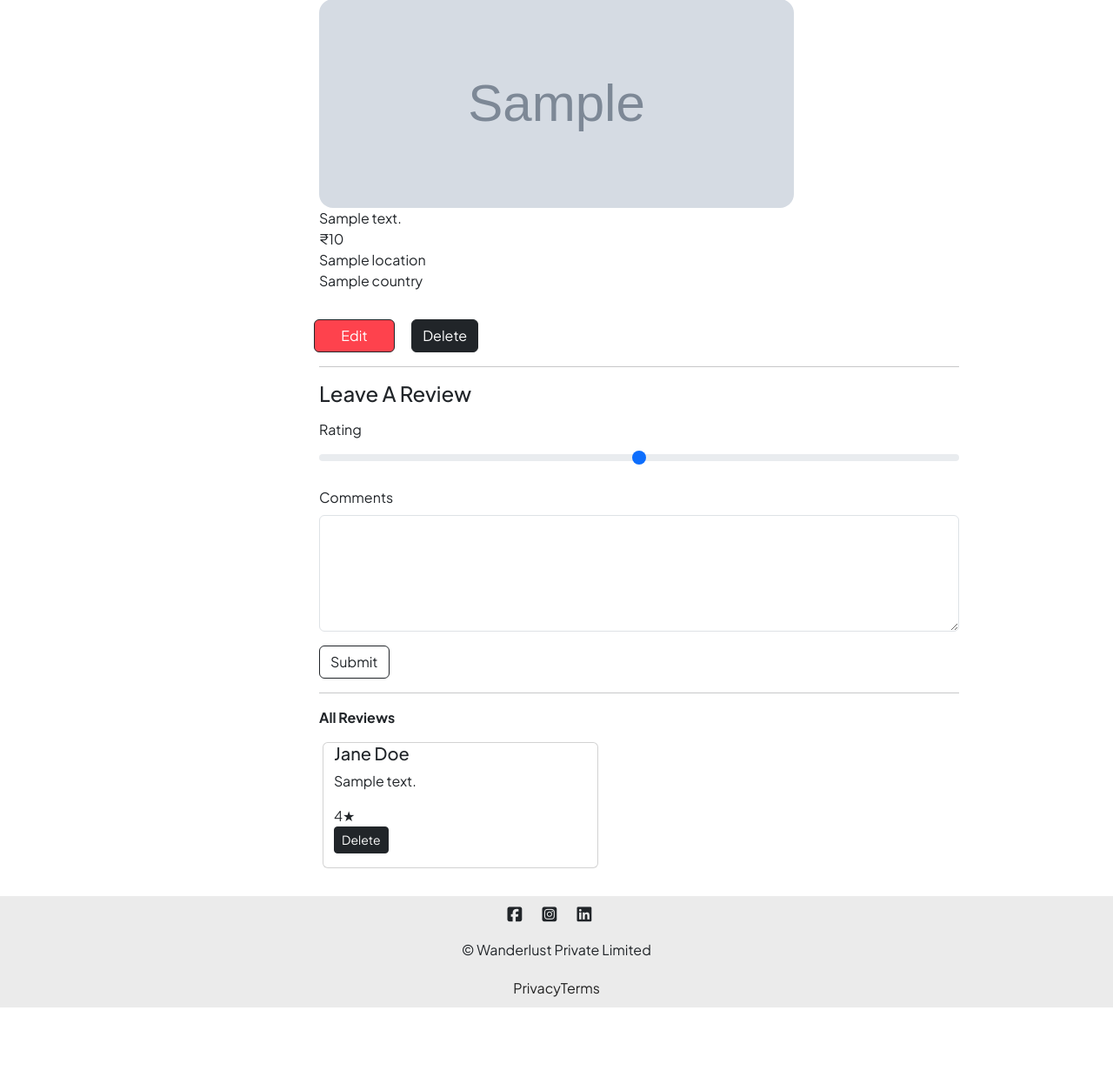
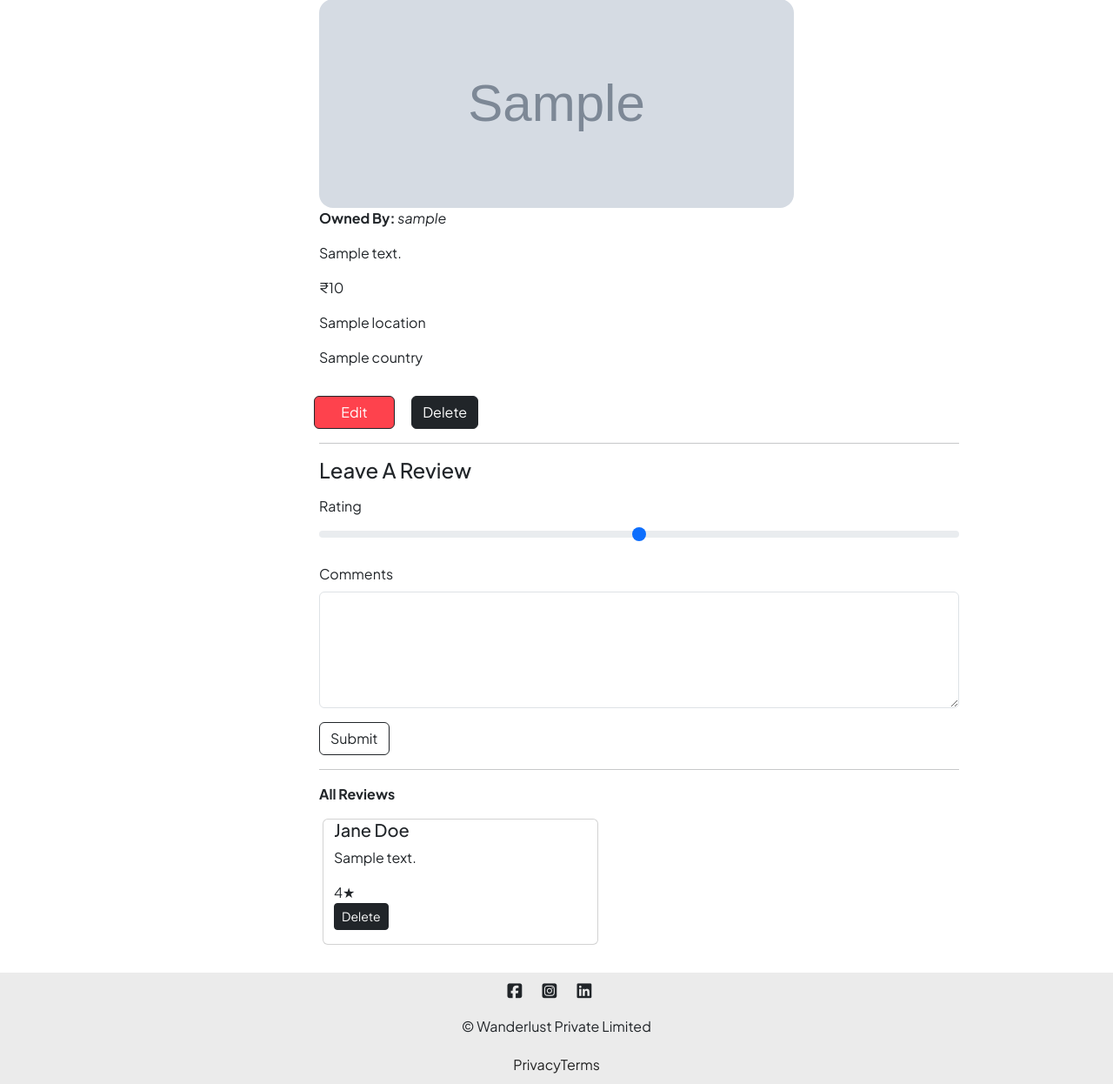
Before and after one commit to vanshchaudharyx/Wanderlust, a Node project: template views/listings/show.ejs in a window 1280 px wide. Shown: the part 123-1369 px from the top of the page at 87% size. Before the commit the page ends 1281 px from the top, so only its background shows below. Run offline with Node 20 templates, Linux system fonts and the light colour scheme; the template is opened without the code that fills it: most values are stand-ins (such as "Sample title", 1, 10 or a date in 2020); grey boxes marked "Sample" are stand-in pictures; some libraries are stand-ins or nearby versions.

Commit message:
Listing owner

```diff
--- a/routes/listing.js
+++ b/routes/listing.js
@@ -39,12 +39,15 @@ router.get(
   "/:id",
   wrapAsync(async (req, res) => {
     let { id } = req.params;
-    const listing = await Listing.findById(id).populate("reviews");
+    const listing = await Listing.findById(id)
+      .populate("reviews")
+      .populate("owner");
     // console.log(listing.reviews);
     if (!listing) {
       req.flash("error", "Listing you requested for does not exists!");
       return res.redirect("/listings");
     }
+    console.log(listing);
     res.render("listings/show.ejs", { listing });
   }),
 );
@@ -62,6 +65,7 @@ router.post(
     // }
 
     const newListing = new Listing(req.body.listing);
+    newListing.owner = req.user._id;
     await newListing.save();
     req.flash("success", "New Listing is created"); //This message is accessed by res.local variable
 
--- a/views/listings/show.ejs
+++ b/views/listings/show.ejs
@@ -10,13 +10,23 @@
 
             <img src=" <%=listing.image%>" class="card-img-top show-img" alt="listing-image">
             <div class="card-body">
+                <p class="card-text"><b>Owned By:</b>
+                    <i>
+                        <%=listing.owner.username%>
+                    </i>
+                </p>
+
                 <p class="card-text">
+                    <%=listing.description%>
+                </p>
+                <p class="card-text"> &#x20B9;<%=listing.price.toLocaleString("en-IN")%></p>
+                <p class="card-text">
+                    <%=listing.location%>
+                </p>
+                <p class="card-text">
+                    <%=listing.country%>
+                </p>
 
-                    <%=listing.description%> <br>
-                        &#x20B9;<%=listing.price.toLocaleString("en-IN")%> <br>
-                            <%=listing.location%> <br>
-                                <%=listing.country%> <br>
-                </p>
 
             </div>
         </div>
@@ -59,8 +69,10 @@
                                 <%=review.rating%>&#9733;
                             </p>
                         </div>
-                        <form action="/listings/<%=listing._id%>/reviews/<%=review._id%>?_method=DELETE" class="mb-3" method="POST">
-                            <Button class="btn btn-sm btn-dark">Delete</Button></form>
+                        <form action="/listings/<%=listing._id%>/reviews/<%=review._id%>?_method=DELETE" class="mb-3"
+                            method="POST">
+                            <Button class="btn btn-sm btn-dark">Delete</Button>
+                        </form>
                     </div>
 
 
```
